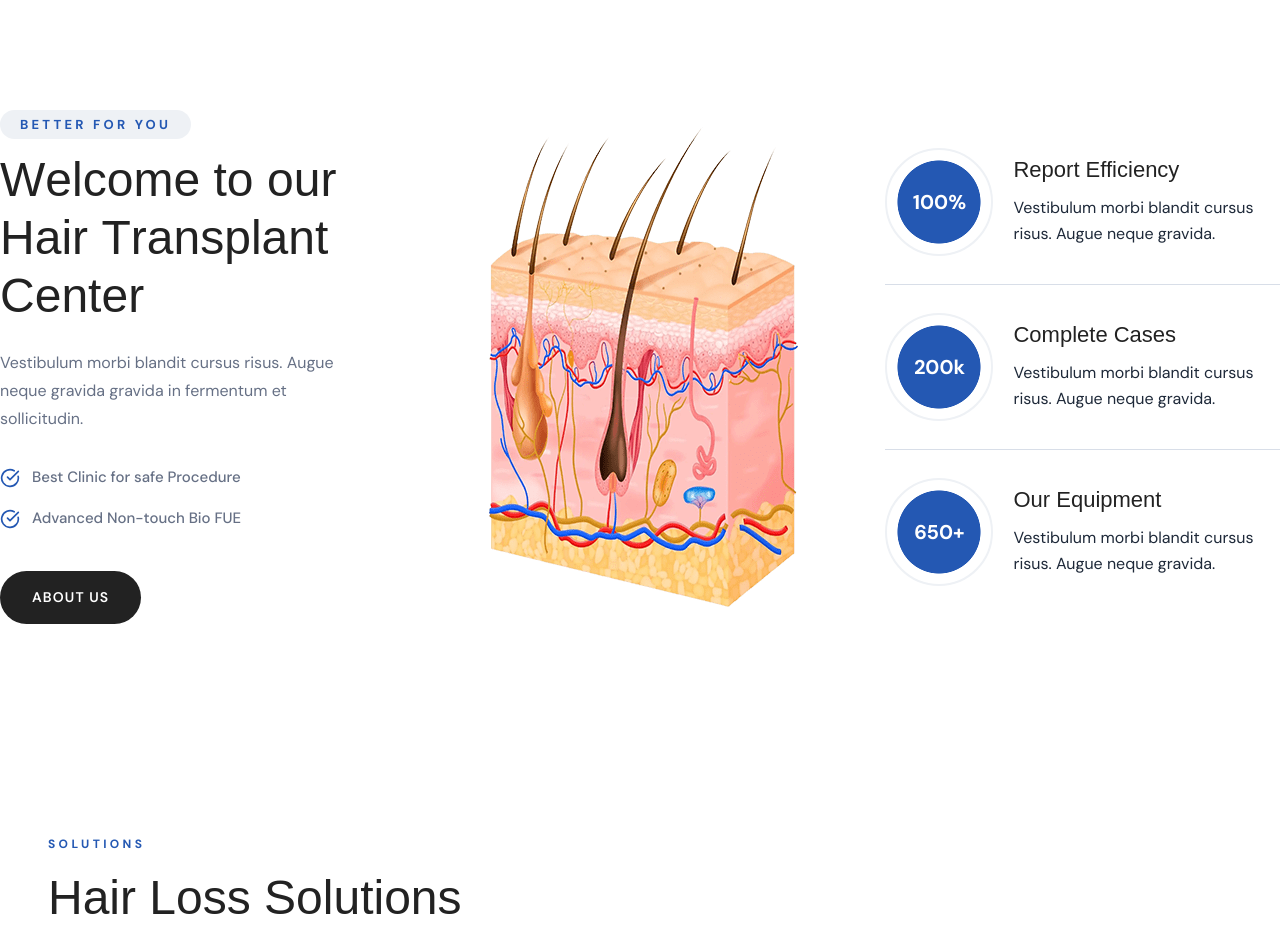
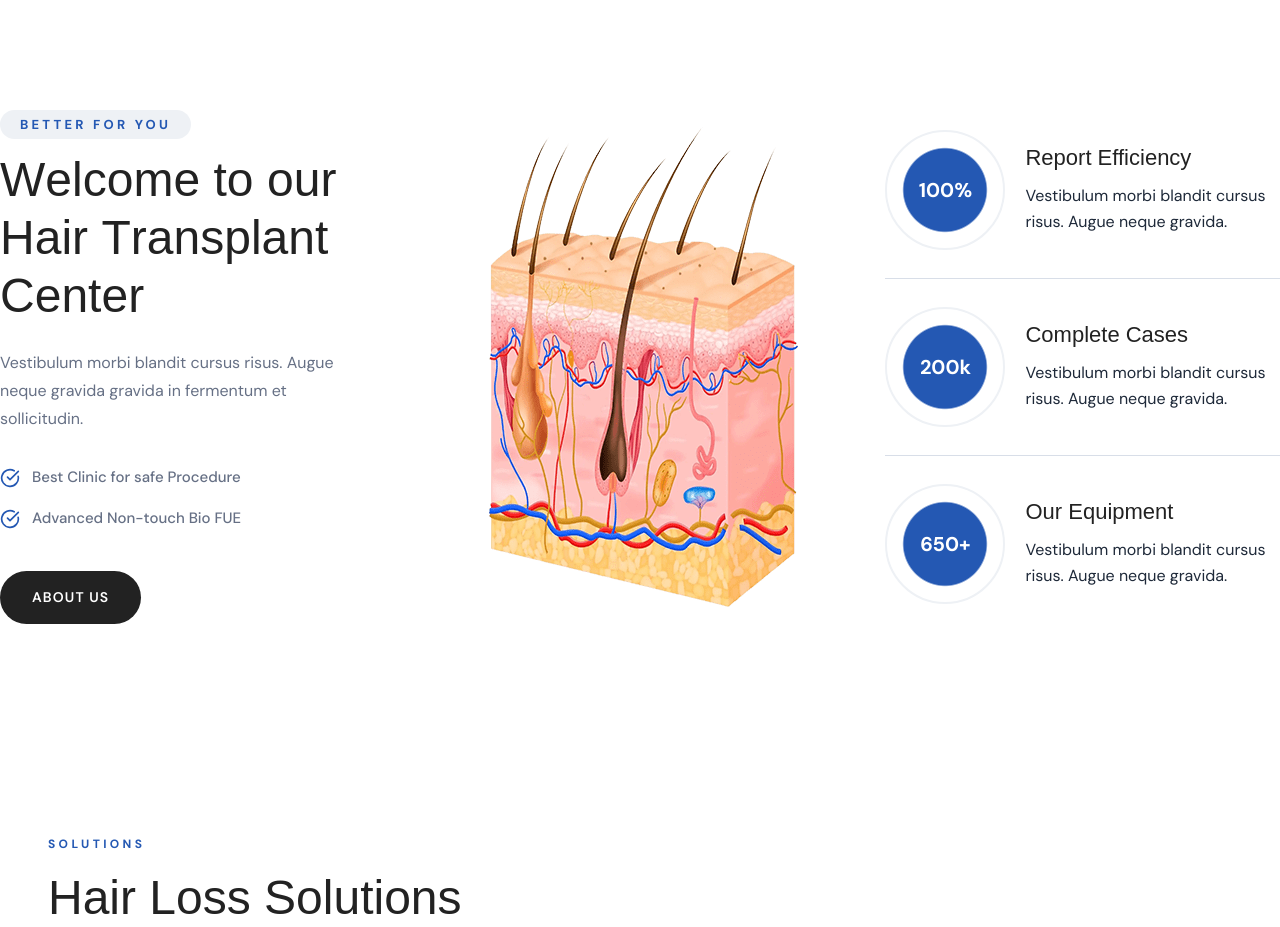
Before and after one commit to dominicnaatey/hair-transplant, a Next.js app: page / in a window 1280 px wide. Shown: the part 1069-1996 px from the top of the page. Built offline with nearby package versions, Linux system fonts and the light colour scheme; a web font is replaced by a local one.

Commit message:
style(WelcomeSection): tweak icon size & gradient

```diff
--- a/components/WelcomeSection.tsx
+++ b/components/WelcomeSection.tsx
@@ -92,7 +92,7 @@ export default function WelcomeSection() {
                 key={i}
                 className="flex items-center gap-5 border-b border-[#D8DEE8] pb-7 last:border-b-0 last:pb-0"
               >
-                <div className="flex h-27 w-27 shrink-0 items-center justify-center rounded-full border-2 border-[#EEF1F5] bg-[radial-gradient(circle_at_center,#2458B3_0_56%,transparent_57%)]">
+                <div className="flex h-30 w-30 shrink-0 items-center justify-center rounded-full border-2 border-[#EEF1F5] bg-[radial-gradient(circle_at_center,#2458B3_0_50%,transparent_52%)]">
                   <div className="font-sans text-xl leading-none font-bold text-white">
                     <CountUp
                       end={s.end}
```
